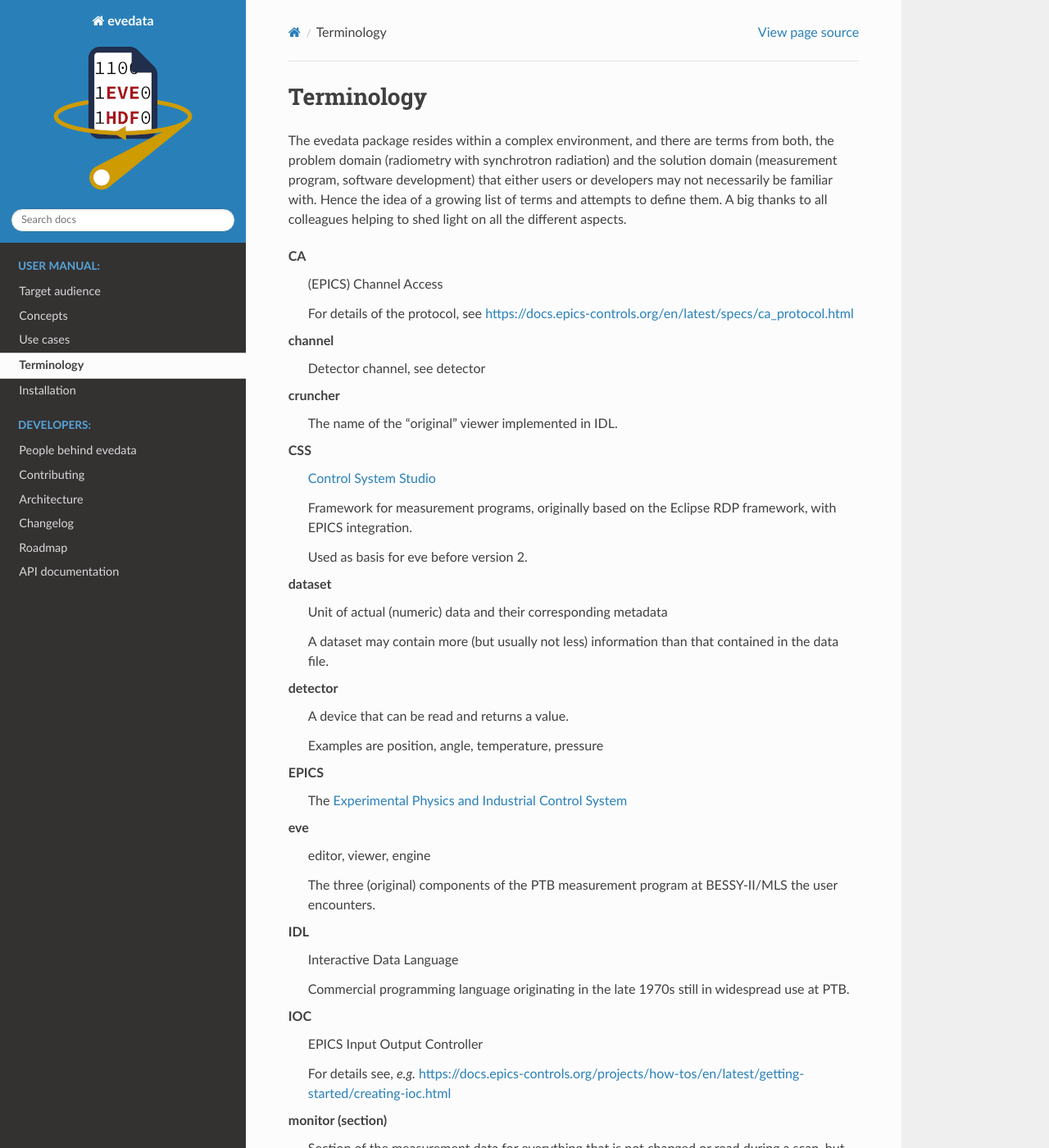
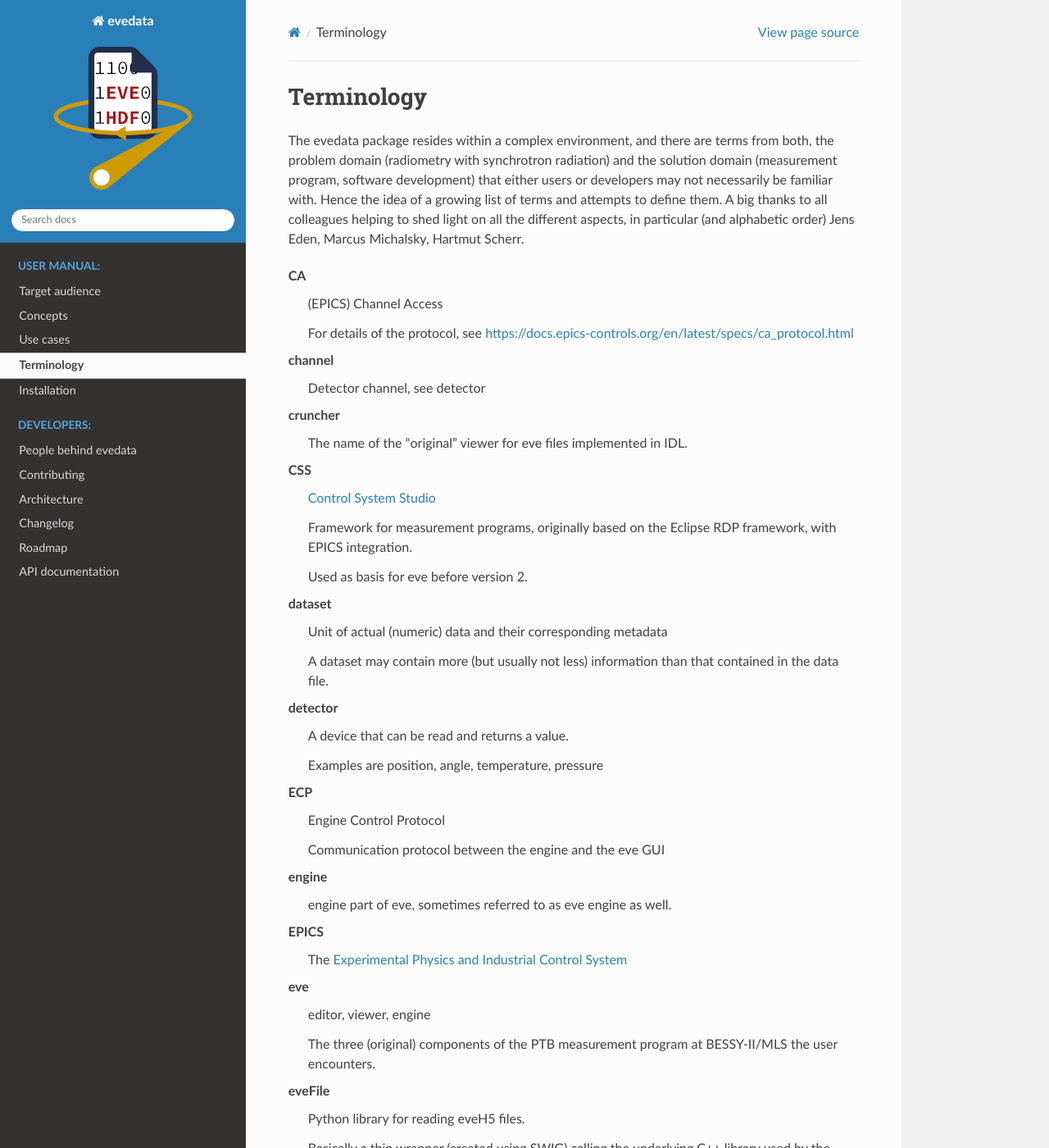
Before and after one commit to tillbiskup/evedata, a Sphinx documentation site: the page built from docs/terminology.rst, in a window 1280 px wide and 1400 px high. Shown: the whole window at 82% size. Built offline with Sphinx 7.4.7 and the Read the Docs theme 2.0.0, drawn with Linux system fonts in a browser that asks for light colours; some of the changed text lies outside the part shown.

Commit message:
Add a few terms

```diff
--- a/docs/terminology.rst
+++ b/docs/terminology.rst
@@ -2,7 +2,7 @@
 Terminology
 ===========
 
-The evedata package resides within a complex environment, and there are terms from both, the problem domain (radiometry with synchrotron radiation) and the solution domain (measurement program, software development) that either users or developers may not necessarily be familiar with. Hence the idea of a growing list of terms and attempts to define them. A big thanks to all colleagues helping to shed light on all the different aspects.
+The evedata package resides within a complex environment, and there are terms from both, the problem domain (radiometry with synchrotron radiation) and the solution domain (measurement program, software development) that either users or developers may not necessarily be familiar with. Hence the idea of a growing list of terms and attempts to define them. A big thanks to all colleagues helping to shed light on all the different aspects, in particular (and alphabetic order) Jens Eden, Marcus Michalsky, Hartmut Scherr.
 
 
 CA
@@ -14,7 +14,7 @@ channel
     Detector channel, see detector
 
 cruncher
-    The name of the "original" viewer implemented in IDL.
+    The name of the "original" viewer for eve files implemented in IDL.
 
 CSS
     `Control System Studio <https://controlsystemstudio.org/>`_
@@ -33,6 +33,14 @@ detector
 
     Examples are position, angle, temperature, pressure
 
+ECP
+    Engine Control Protocol
+
+    Communication protocol between the engine and the eve GUI
+
+engine
+    engine part of eve, sometimes referred to as eve engine as well.
+
 EPICS
     The `Experimental Physics and Industrial Control System <https://epics-controls.org/>`_
 
@@ -41,6 +49,26 @@ eve
 
     The three (original) components of the PTB measurement program at BESSY-II/MLS the user encounters.
 
+eveFile
+    Python library for reading eveH5 files.
+
+    Basically a thin wrapper (created using SWIG) calling the underlying C++ library used by the (eve) engine. Runs only under Linux, due to depending on the compiled C++ shared library.
+
+    The Python ``evedata`` package is planned to supersede eveFile at some point, at least with regard to the Python interface.
+
+eveH5
+    data format written by the (eve) engine to save the measured data
+
+    Technically an HDF5 file, following a special schema that evolves and may differ between individual eveH5 files.
+
+HDF5
+    Hierarchical Data Format, version 5
+
+    A binary data format of widespread use designed for (very) large datasets. Some noteworthy features are: only parts of data can be read from the file (if the data are larger than the available memory), the format is "self-describing" in sense of providing metadata.
+
+    The eveH5 format used by the eve (engine) is one example of using HDF5 with a particular schema for storing data and (rich) metadata.
+
+    See https://www.hdfgroup.org/solutions/hdf5/ for details.
 
 IDL
     Interactive Data Language
@@ -79,6 +110,22 @@ section
 
     Possible sections are: standard, snapshot, monitor, timestamp
 
+SCML
+    ScanML, definition of a scan in XML format.
+
+    Used (and required) by the engine to perform a scan.
+
+scan module
+    unit of abstraction to structure a scan.
+
+    There are five different types of scan modules:
+
+    * scan module
+    * axis snapshot (static)
+    * channel snapshot (static)
+    * axis snapshot (dynamic)
+    * channel snapshot (dynamic)
+
 SM
     Scan module
 
@@ -94,7 +141,7 @@ standard (section)
 
     In terms of the measurement program, all modules that are *not* snapshot or classical scan modules (with the exception of pre and post scans).
 
-    Eben die Motorbewegungen und Detektorauslesungen und ggf. anschließende Positionierungen (Goto Peak etc.). (Quelle: MM)
+    Contains basically all the motor movements and detector reads, and following positionings (*e.g.*, "Goto Peak").
 
 timestamp (section)
     Section with an artificial detector/device containing both, position counts and timestamps.
```
Also changed, not shown: other parts of docs/terminology.rst (+3 -0 lines), 1 other file.
